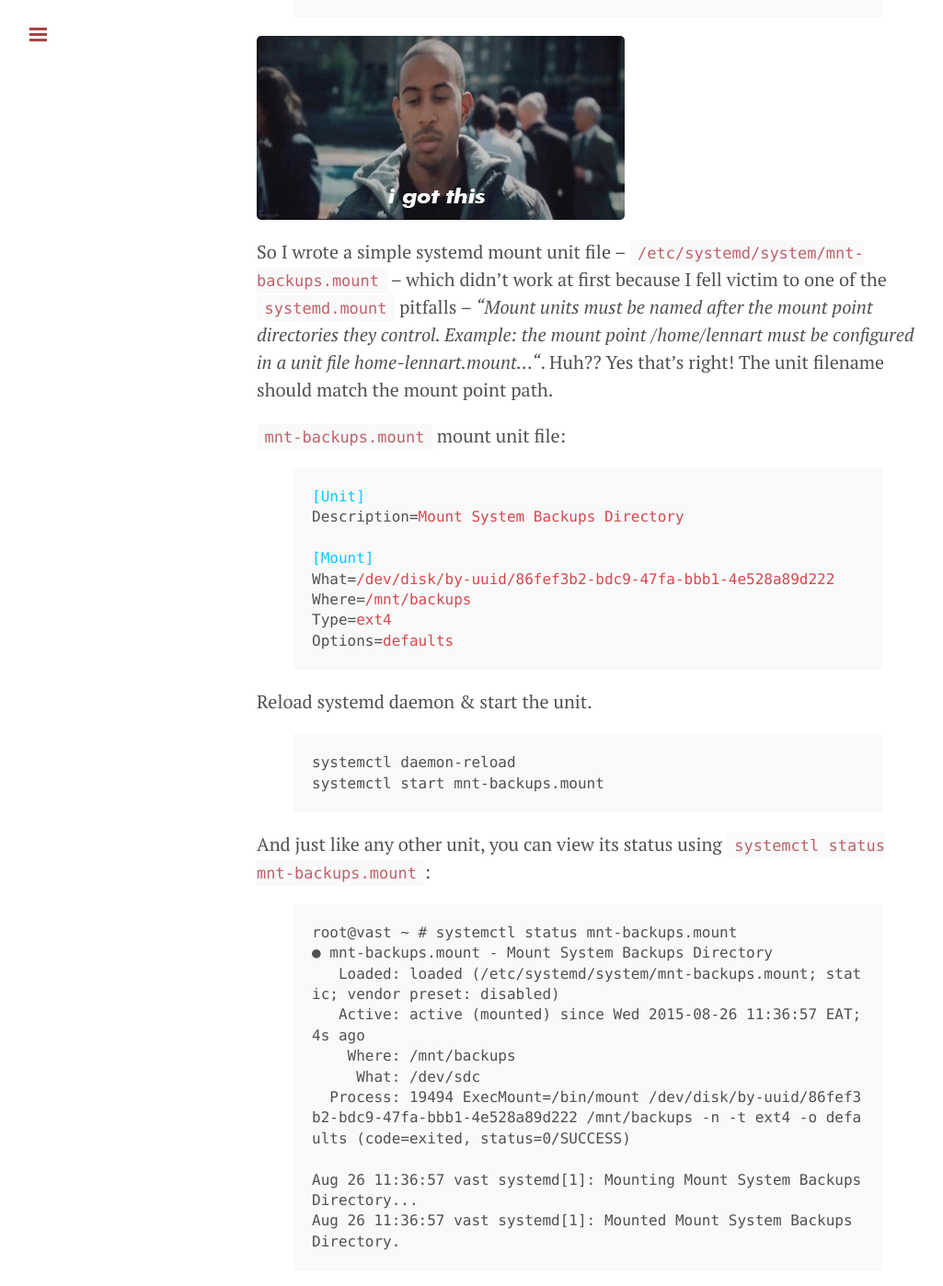
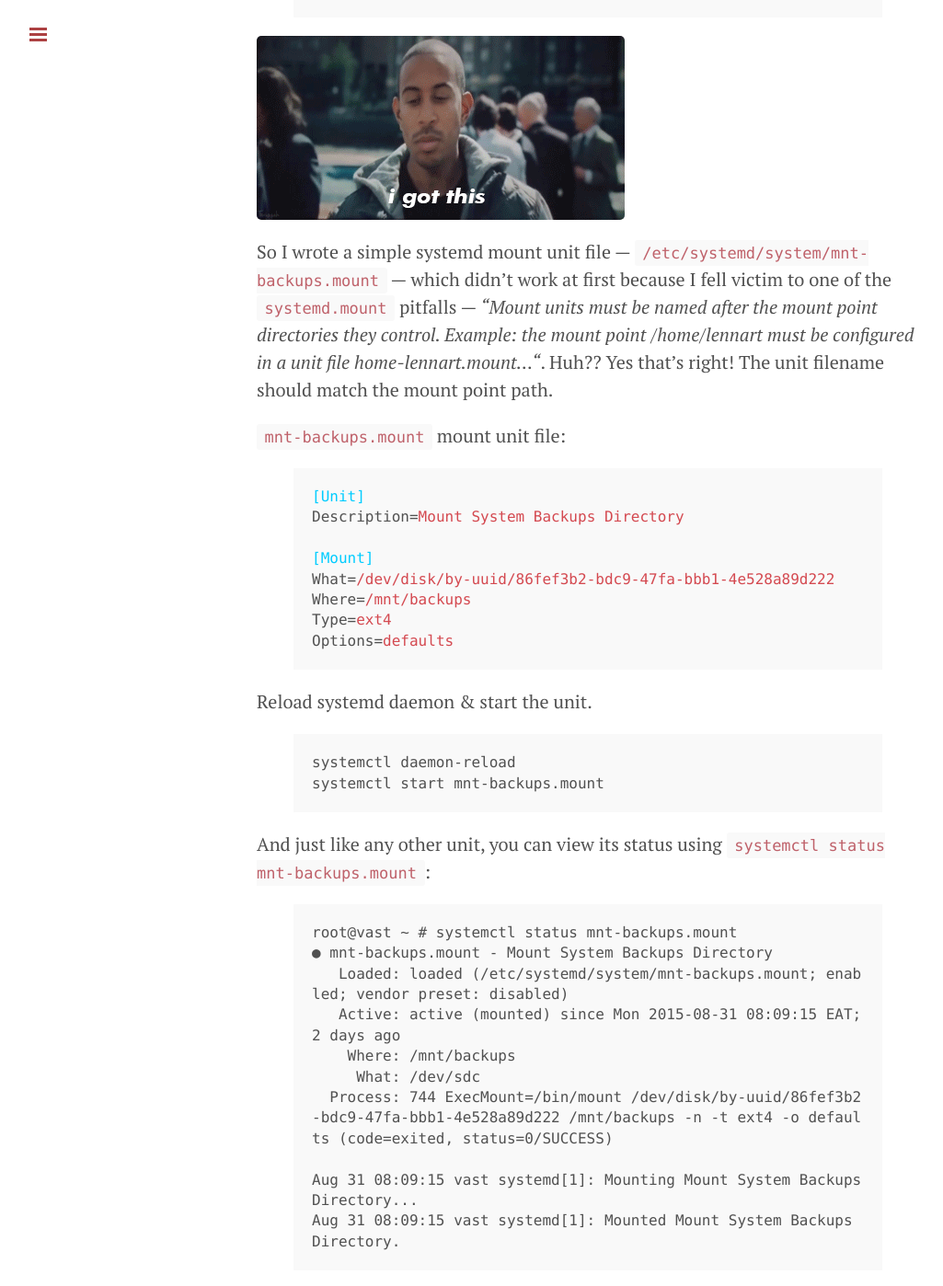
Before and after one commit to oguya/oguya.github.io, a Jekyll site: the page built from _posts/2015-09-01-systemd-mount-partition.md, in a window 1280 px wide and 1400 px high, scrolled down 1444 px. Shown: the whole window at 92% size, without its empty margins (1-1026 px from the left). Built offline with Jekyll 4.4.1, drawn with Linux system fonts in a browser that asks for light colours; Markdown is read by kramdown in place of the engine named in the settings; comment, search, counter and statistics services are not loaded.

Commit message:
Use unicode U+2014 instead of --, use the latest systemd unit status
Signed-off-by: James Oguya <oguyajames@gmail.com>

```diff
--- a/_posts/2015-09-01-systemd-mount-partition.md
+++ b/_posts/2015-09-01-systemd-mount-partition.md
@@ -39,7 +39,7 @@ Options=defaults
 ![I Got This!]({{site.url}}/assets/2015-09-01-systemd-mount-partition/i-got-this.gif)
 
 
-So I wrote a simple systemd mount unit file -- `/etc/systemd/system/mnt-backups.mount` -- which didn't work at first because I fell victim to one of the `systemd.mount` pitfalls -- _"Mount units must be named after the mount point directories they control. Example: the mount point /home/lennart must be configured in a unit file home-lennart.mount..."_. Huh?? Yes that's right! The unit filename should match the mount point path.
+So I wrote a simple systemd mount unit file — `/etc/systemd/system/mnt-backups.mount` — which didn't work at first because I fell victim to one of the `systemd.mount` pitfalls — _"Mount units must be named after the mount point directories they control. Example: the mount point /home/lennart must be configured in a unit file home-lennart.mount..."_. Huh?? Yes that's right! The unit filename should match the mount point path.
 
 `mnt-backups.mount` mount unit file:
 
@@ -64,14 +64,14 @@ And just like any other unit, you can view its status using `systemctl status mn
 {% highlight text %}
 root@vast ~ # systemctl status mnt-backups.mount
 ● mnt-backups.mount - Mount System Backups Directory
-   Loaded: loaded (/etc/systemd/system/mnt-backups.mount; static; vendor preset: disabled)
-   Active: active (mounted) since Wed 2015-08-26 11:36:57 EAT; 4s ago
+   Loaded: loaded (/etc/systemd/system/mnt-backups.mount; enabled; vendor preset: disabled)
+   Active: active (mounted) since Mon 2015-08-31 08:09:15 EAT; 2 days ago
     Where: /mnt/backups
      What: /dev/sdc
-  Process: 19494 ExecMount=/bin/mount /dev/disk/by-uuid/86fef3b2-bdc9-47fa-bbb1-4e528a89d222 /mnt/backups -n -t ext4 -o defaults (code=exited, status=0/SUCCESS)
+  Process: 744 ExecMount=/bin/mount /dev/disk/by-uuid/86fef3b2-bdc9-47fa-bbb1-4e528a89d222 /mnt/backups -n -t ext4 -o defaults (code=exited, status=0/SUCCESS)
 
-Aug 26 11:36:57 vast systemd[1]: Mounting Mount System Backups Directory...
-Aug 26 11:36:57 vast systemd[1]: Mounted Mount System Backups Directory.
+Aug 31 08:09:15 vast systemd[1]: Mounting Mount System Backups Directory...
+Aug 31 08:09:15 vast systemd[1]: Mounted Mount System Backups Directory.
 {% endhighlight %}
 
 
```
